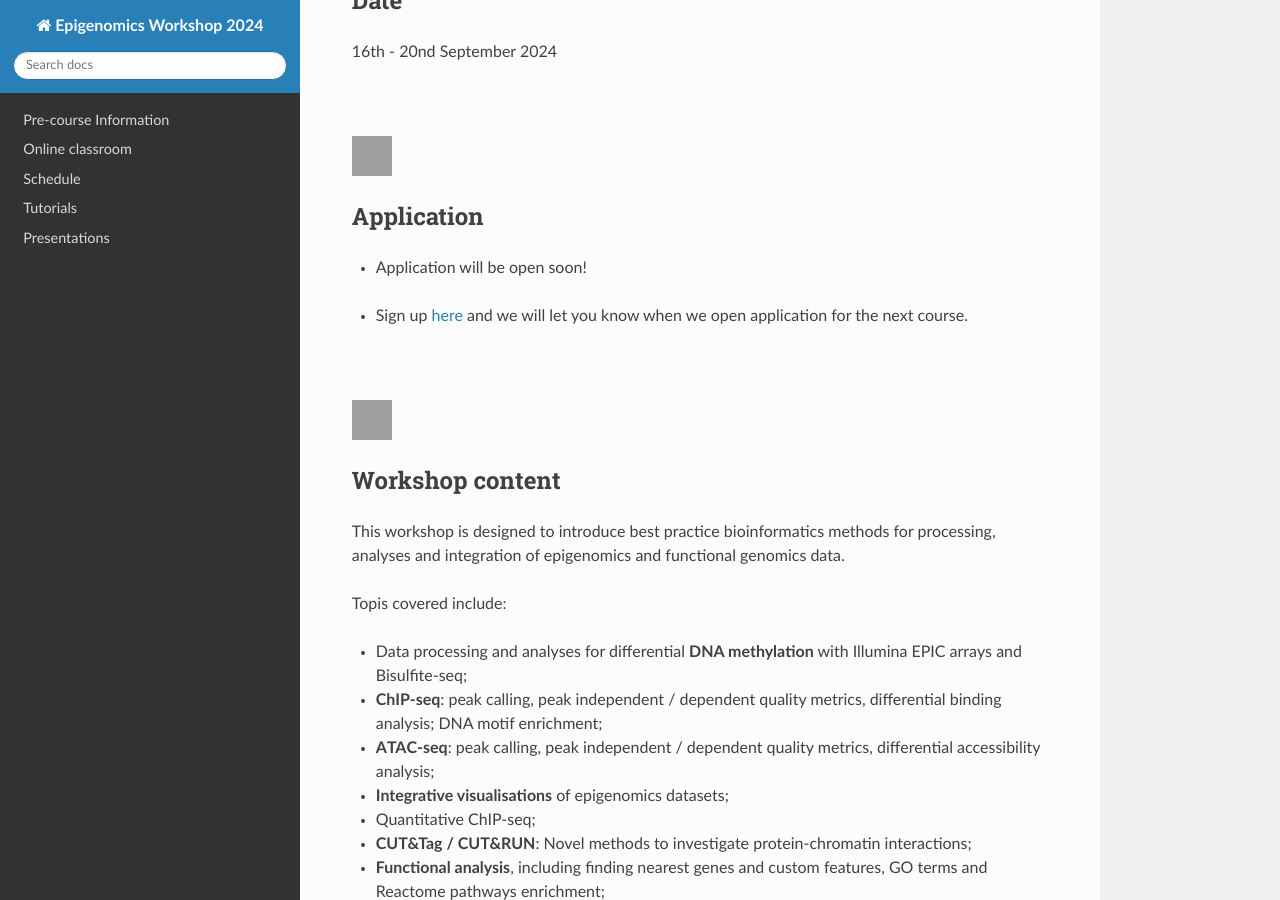
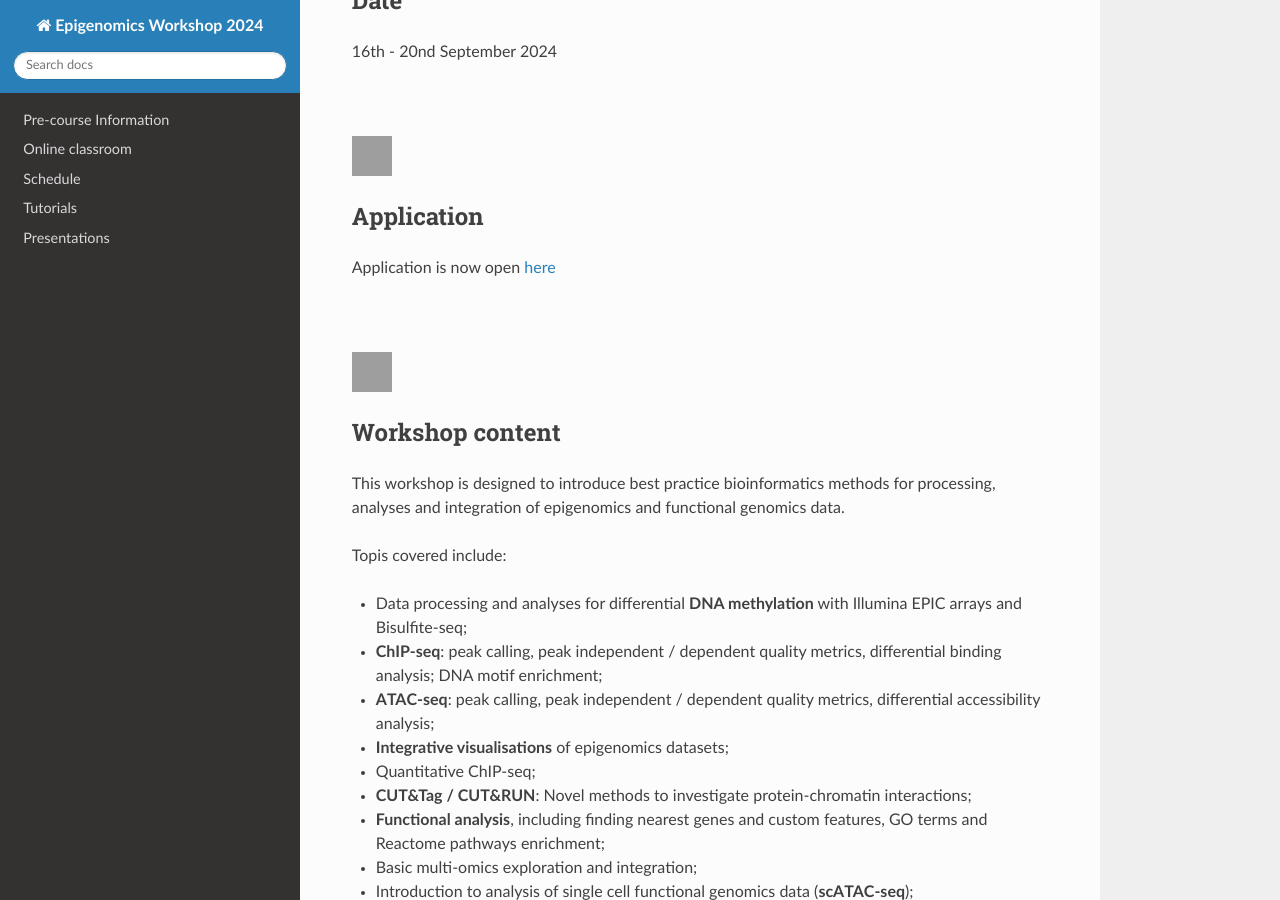
Before and after one commit to NBISweden/workshop-epigenomics-RTDs, a Sphinx documentation site: the page built from docs/index.rst, in a window 1280 px wide and 900 px high, scrolled down 528 px. Built offline with Sphinx 7.4.7 and the Read the Docs theme 2.0.0, drawn with Linux system fonts in a browser that asks for light colours; some of the changed lines change nothing that is shown; grey boxes are pictures that could not be loaded.

Commit message:
Update index.rst

```diff
--- a/docs/index.rst
+++ b/docs/index.rst
@@ -38,12 +38,12 @@
 Application
 -----------
 
-- Application will be open soon!
+.. - Application will be open soon!
 
 .. - Application is now closed
-- Sign up `here <https://docs.google.com/forms/d/16FriIBXraVb_F4Sda-NIKfUUTvFlHbVw1wJ3o3VJzoE/edit>`_ and we will let you know when we open application for the next course.
+.. - Sign up `here <https://docs.google.com/forms/d/16FriIBXraVb_F4Sda-NIKfUUTvFlHbVw1wJ3o3VJzoE/edit>`_ and we will let you know when we open application for the next course.
 
-.. Application is now open `here <https://www.scilifelab.se/event/epigenomics-data-analysis-from-bulk-to-single-cell-online-3/>`_
+Application is now open `here <https://docs.google.com/forms/d/e/1FAIpQLSf9pF5QVPEPZaJYpkrbujaf7LHmVvdYr6laprmzXxWqHe0phA/viewform>`_
 
 :raw-html:`<br />`
 
```
